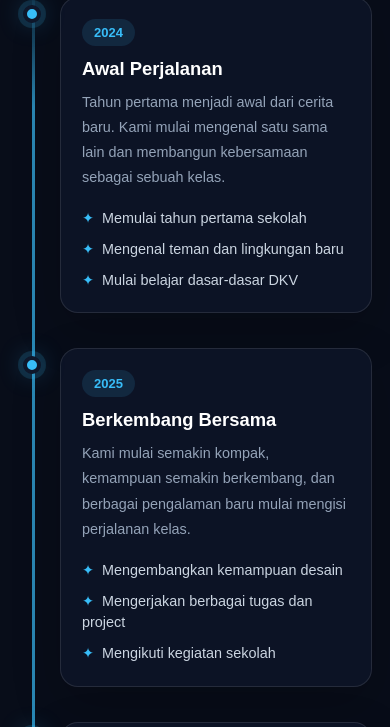
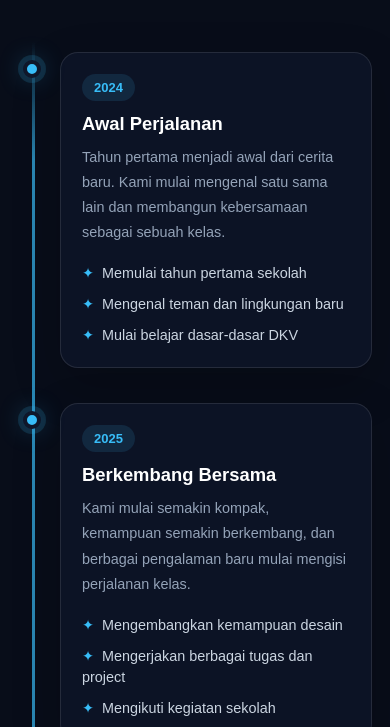
Before and after one commit to VisualStormOFC/web-kelas, a plain HTML site: page pages/timeline.html in a window 390 px wide. Shown: the part 240-967 px from the top of the page. Drawn offline with Linux system fonts and the light colour scheme.

Commit message:
Add files via upload

```diff
--- a/pages/timeline.html
+++ b/pages/timeline.html
@@ -231,7 +231,8 @@
         @media (max-width: 700px) {
 
             .timeline-page {
-                padding: 55px 18px 70px;
+                padding: 110px 18px 70px;
+                box-sizing: border-box;
             }
 
             .timeline-header {
```
